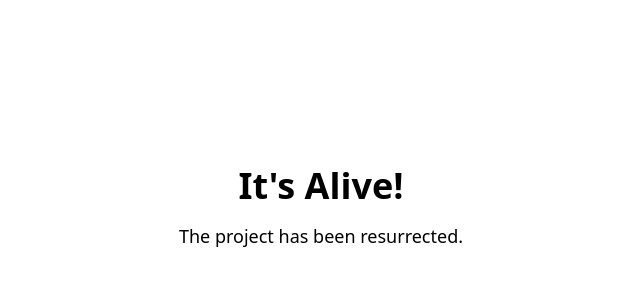
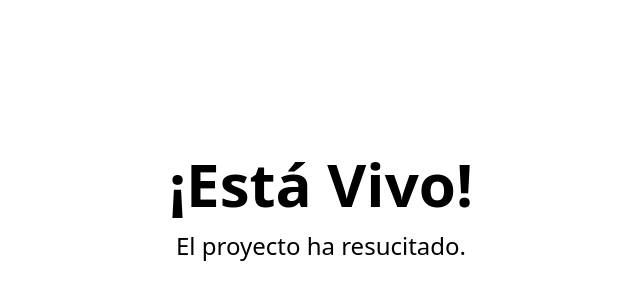
Before and after one commit to Nexhora/AdversAI-Seguro, a Next.js app: page / in a window 1280 px wide. Shown: the part 192-492 px from the top of the page, without its empty margins (319-959 px from the left). Built offline with nearby package versions, Linux system fonts and the light colour scheme.

Commit message:
ok probemos este ultimo sintoma que encontraste pero ya se hace insosten

```diff
--- a/src/app/page.tsx
+++ b/src/app/page.tsx
@@ -1,8 +1,10 @@
 export default function Home() {
   return (
-    <main className="flex min-h-screen flex-col items-center justify-center">
-      <h1 className="text-4xl font-bold">It's Alive!</h1>
-      <p className="mt-4 text-lg">The project has been resurrected.</p>
+    <main className="flex min-h-screen flex-col items-center justify-center bg-background text-foreground">
+      <div className="text-center">
+        <h1 className="text-6xl font-bold">¡Está Vivo!</h1>
+        <p className="mt-4 text-2xl text-muted-foreground">El proyecto ha resucitado.</p>
+      </div>
     </main>
   );
 }
```
Also changed, not shown: package.json (line endings or trailing spaces), tailwind.config.js (line endings or trailing spaces).
